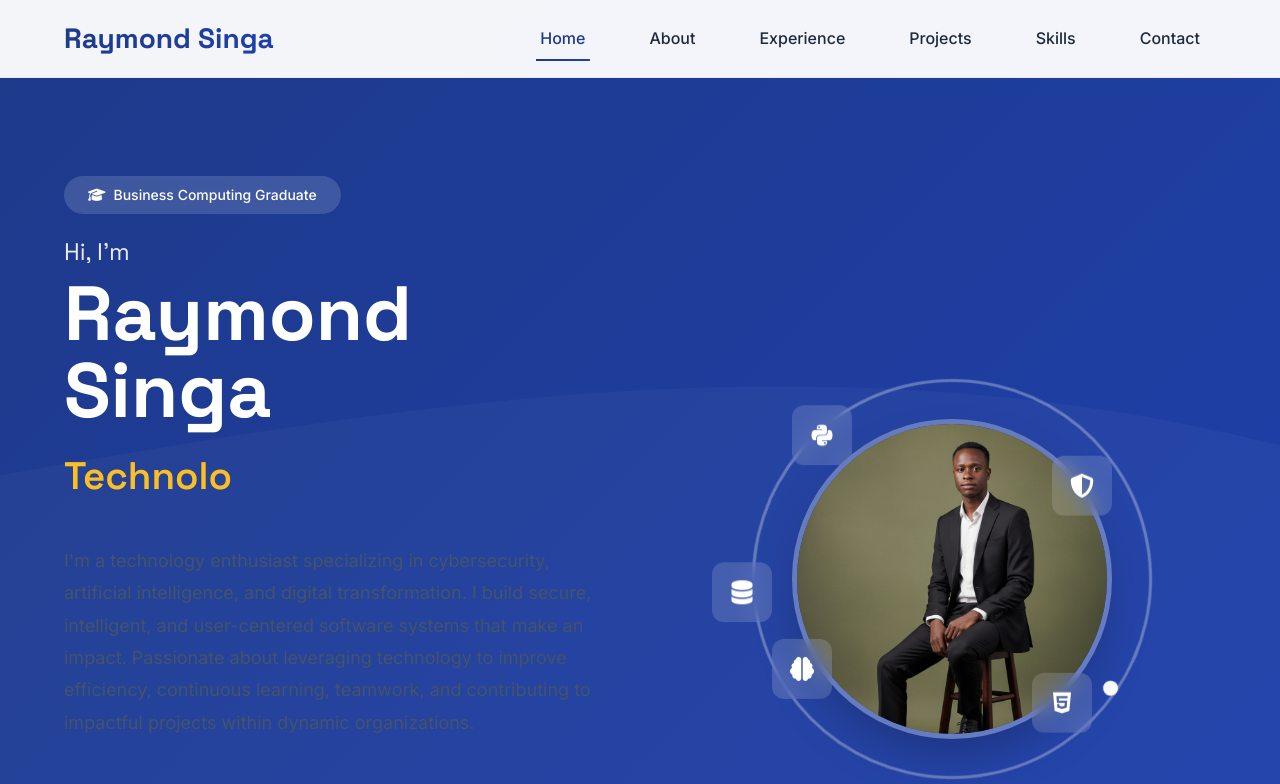
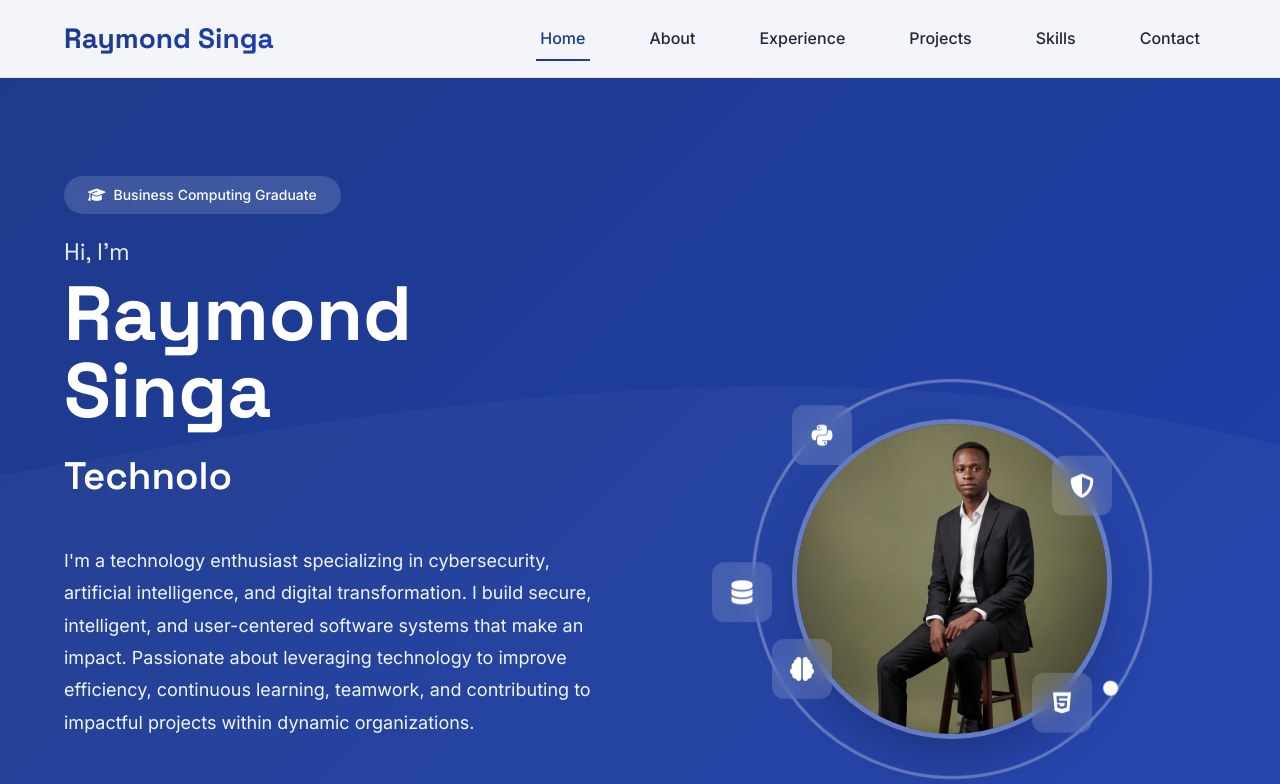
Before and after one commit to Nyota18/Portfolio2.0, a plain HTML site: page index.html in a window 1280 px wide. Shown: the top 784 px of the page. Drawn offline with Linux system fonts and the light colour scheme.

Commit message:
Change text color to white in styles.css

```diff
--- a/styles.css
+++ b/styles.css
@@ -443,13 +443,13 @@ a:hover {
 .typing-text {
   font-size: clamp(1.5rem, 3vw, 2.5rem);
   font-weight: 600;
-  color: #fbbf24;
+  color: #ffffff;
   display: inline-block;
 }
 
 .cursor {
   animation: blink 1s infinite;
-  color: #fbbf24;
+  color: #ffffff;
 }
 
 @keyframes blink {
@@ -463,6 +463,7 @@ a:hover {
   opacity: 0.95;
   margin-bottom: var(--space-2xl);
   max-width: 600px;
+  color: var(--text-white);
 }
 
 .hero-buttons {
```
